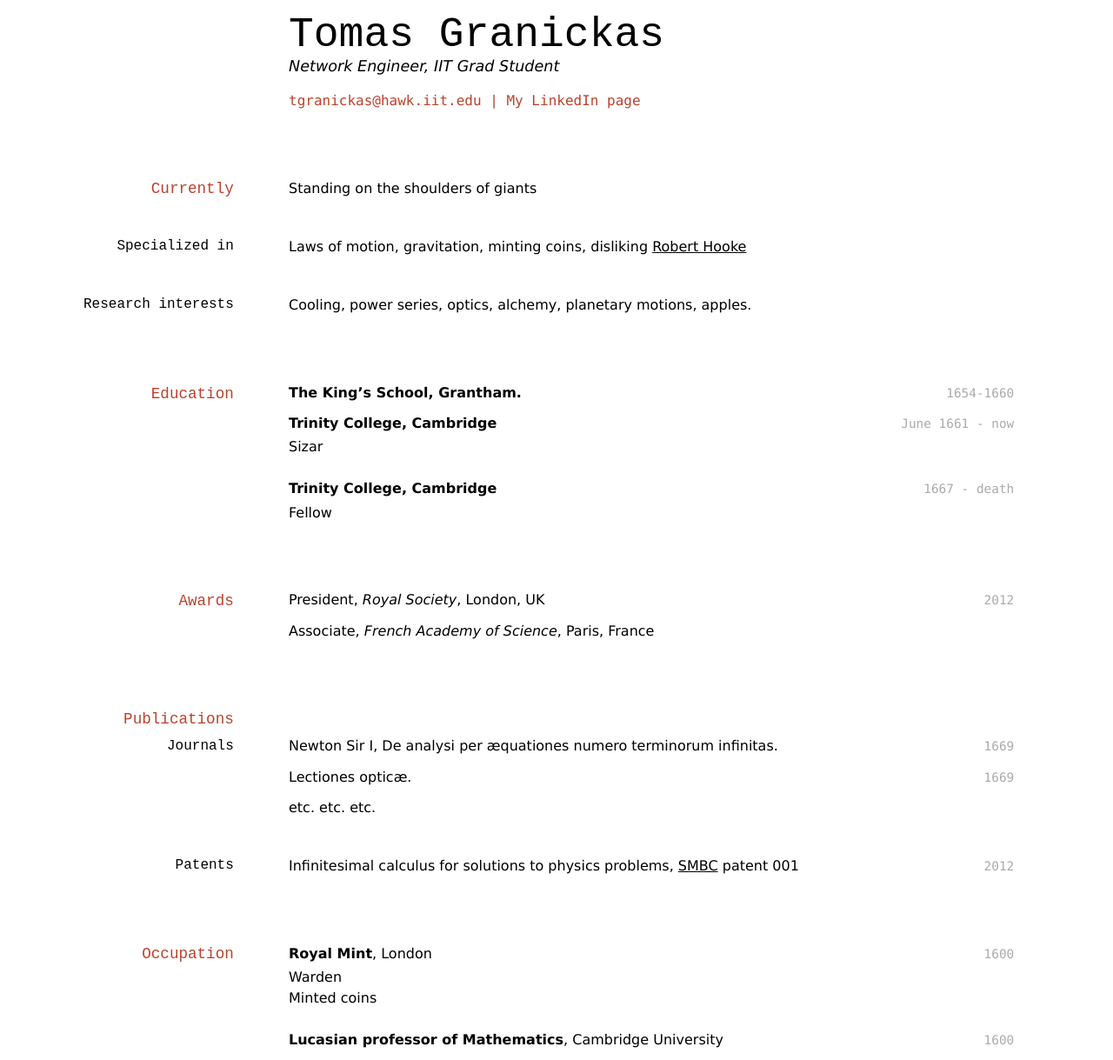
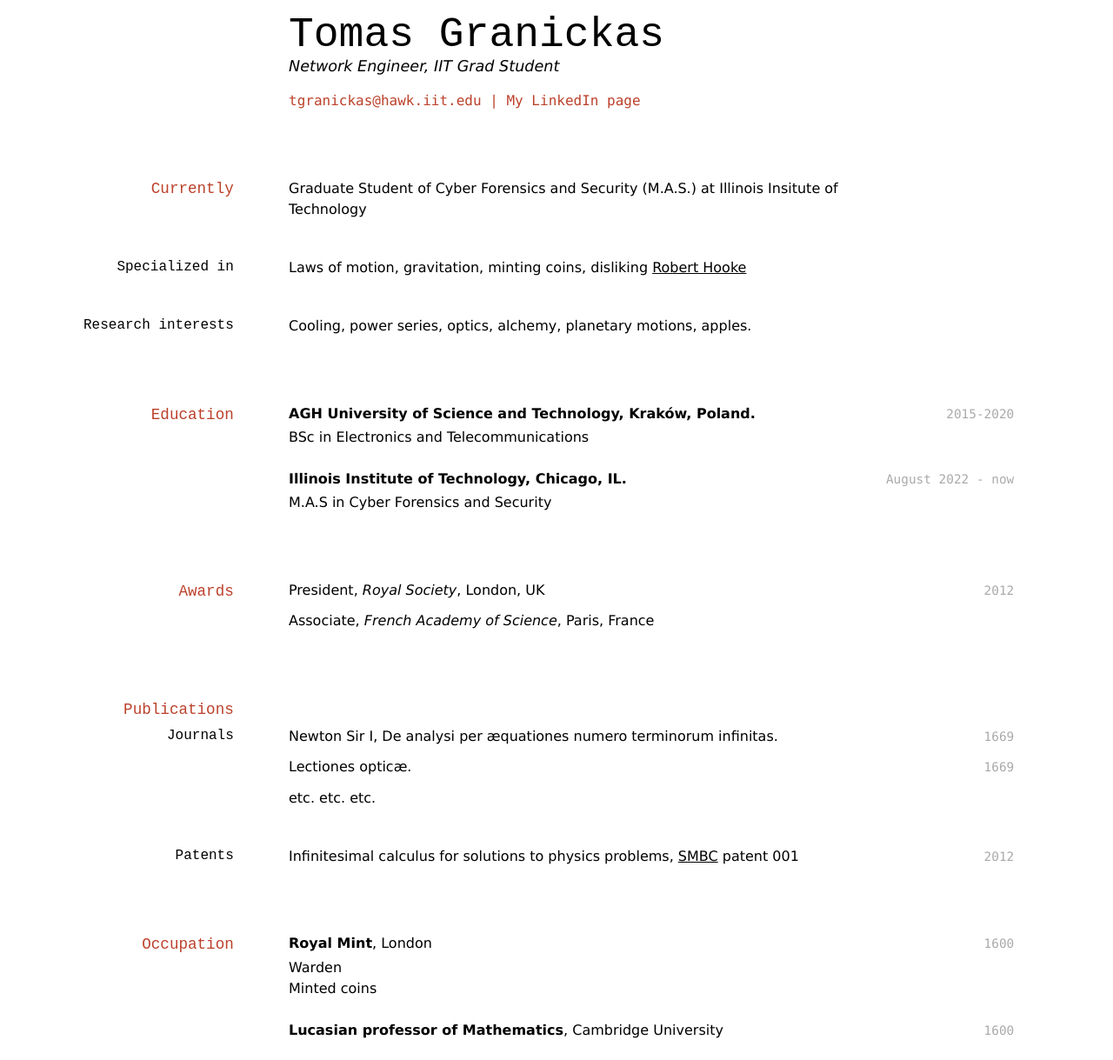
Before and after one commit to Loonzard/Loonzard.github.io, a Jekyll site: the page built from index.md, in a window 1280 px wide. Shown: the whole page at 87% size. Built offline with Jekyll 4.4.1, drawn with Linux system fonts in a browser that asks for light colours.

Commit message:
Update index.md

```diff
--- a/index.md
+++ b/index.md
@@ -13,7 +13,7 @@ Network Engineer, IIT Grad Student
 
 ## Currently
 
-Standing on the shoulders of giants
+Graduate Student of Cyber Forensics and Security (M.A.S.) at Illinois Insitute of Technology
 
 ### Specialized in
 
@@ -27,18 +27,15 @@ Cooling, power series, optics, alchemy, planetary motions, apples.
 
 ## Education
 
-`1654-1660`
-__The King's School, Grantham.__
+`2015-2020`
+__AGH University of Science and Technology, Kraków, Poland.__
 
-`June 1661 - now`
-__Trinity College, Cambridge__
+- BSc in Electronics and Telecommunications
 
-- Sizar
+`August 2022 - now`
+__Illinois Institute of Technology, Chicago, IL.__
 
-`1667 - death`
-__Trinity College, Cambridge__
-
-- Fellow
+- M.A.S in Cyber Forensics and Security
 
 
 
```
